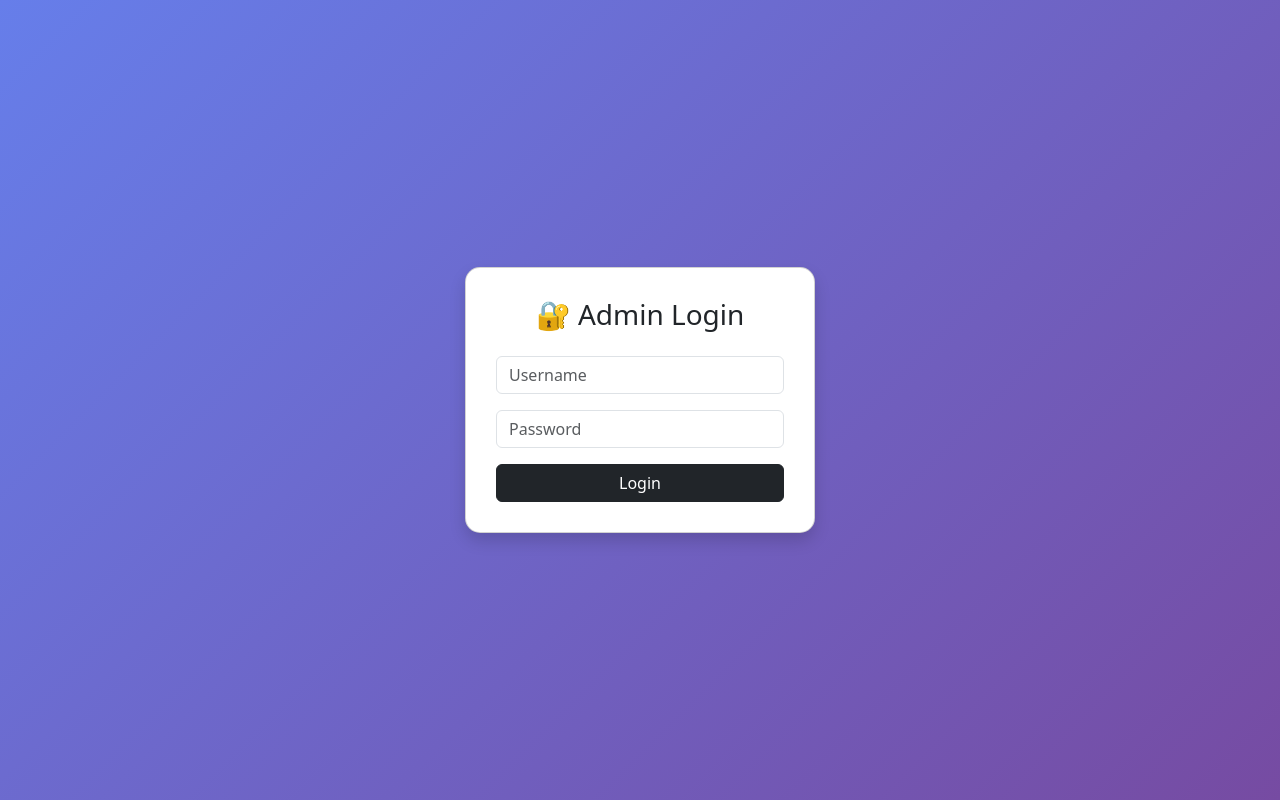
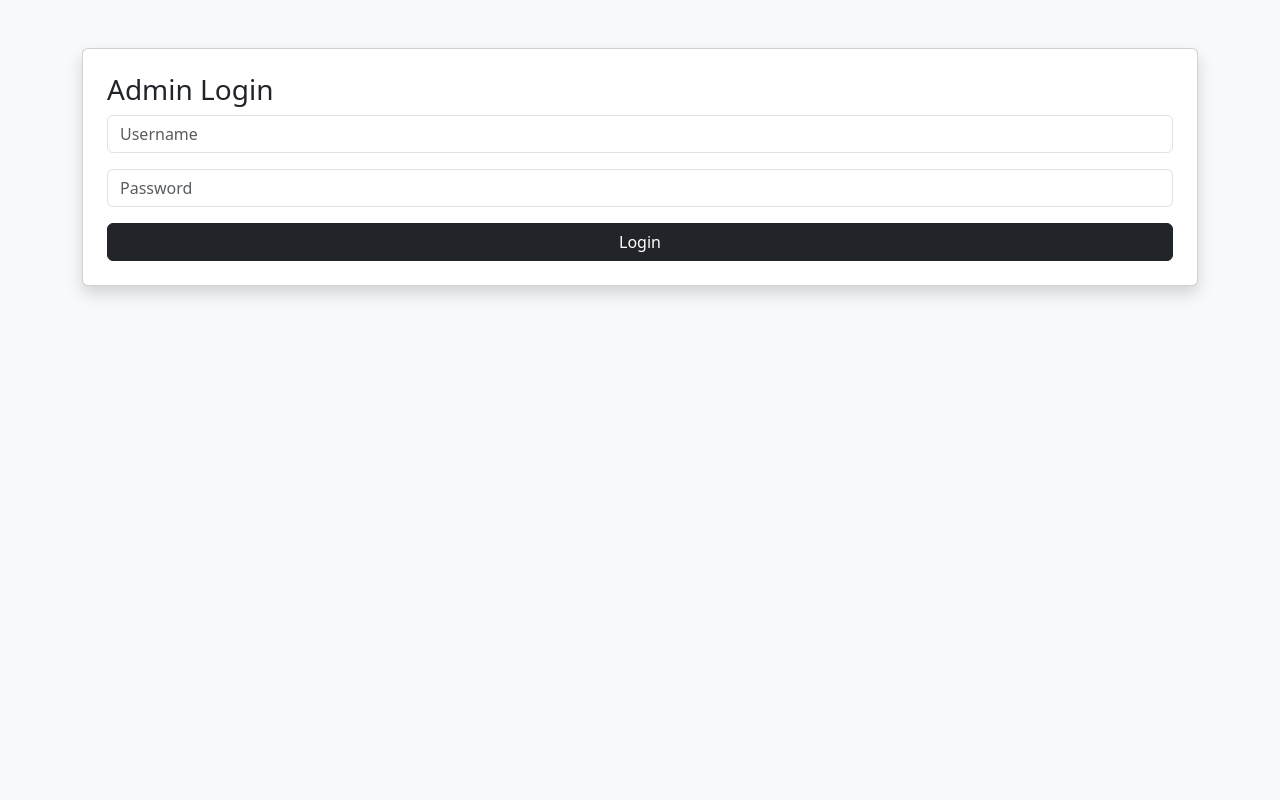
Before and after one commit to mufeedshad0-bit/ticketing-system, a Flask app: page /login in a window 1280 px wide. Run offline with Flask 3, Linux system fonts and the light colour scheme.

Commit message:
Update login.html

```diff
--- a/templates/login.html
+++ b/templates/login.html
@@ -2,39 +2,22 @@
 <html>
 <head>
   <title>Login</title>
-
   <link href="https://cdn.jsdelivr.net/npm/bootstrap@5.3.0/dist/css/bootstrap.min.css" rel="stylesheet">
-
-  <style>
-    body {
-      background: linear-gradient(135deg, #667eea, #764ba2);
-      display: flex;
-      justify-content: center;
-      align-items: center;
-      height: 100vh;
-    }
-
-    .card {
-      padding: 30px;
-      border-radius: 15px;
-      width: 350px;
-    }
-  </style>
 </head>
 
-<body>
+<body class="bg-light">
 
-<div class="card shadow">
-  <h3 class="text-center mb-4">🔐 Admin Login</h3>
+<div class="container mt-5">
+  <div class="card p-4 shadow">
+    <h3>Admin Login</h3>
 
-  <form method="POST">
+    <form method="POST">
+      <input class="form-control mb-3" name="username" placeholder="Username">
+      <input type="password" class="form-control mb-3" name="password" placeholder="Password">
+      <button class="btn btn-dark w-100">Login</button>
+    </form>
 
-    <input class="form-control mb-3" name="username" placeholder="Username" required>
-    <input type="password" class="form-control mb-3" name="password" placeholder="Password" required>
-
-    <button class="btn btn-dark w-100">Login</button>
-
-  </form>
+  </div>
 </div>
 
 </body>
```
